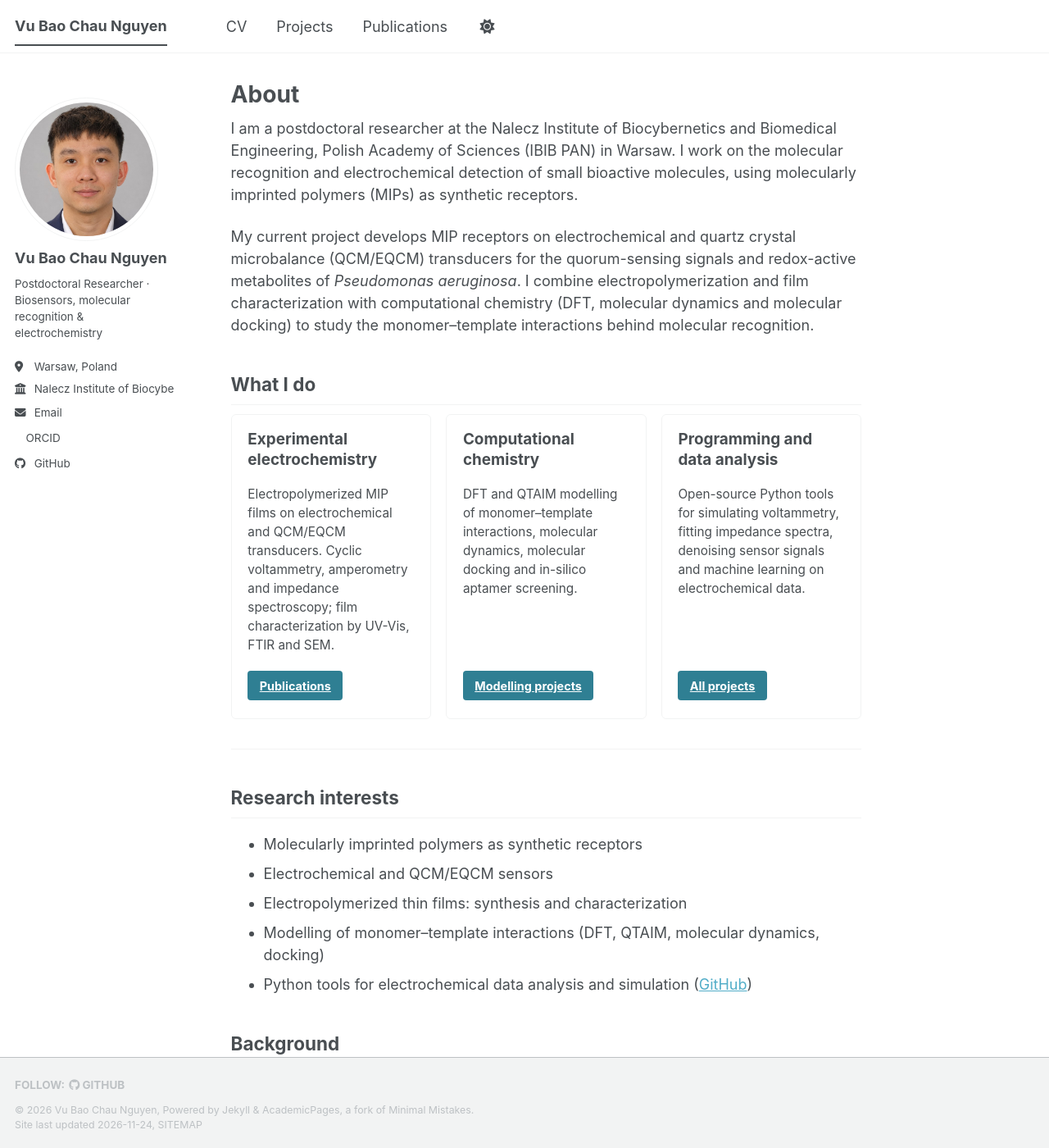
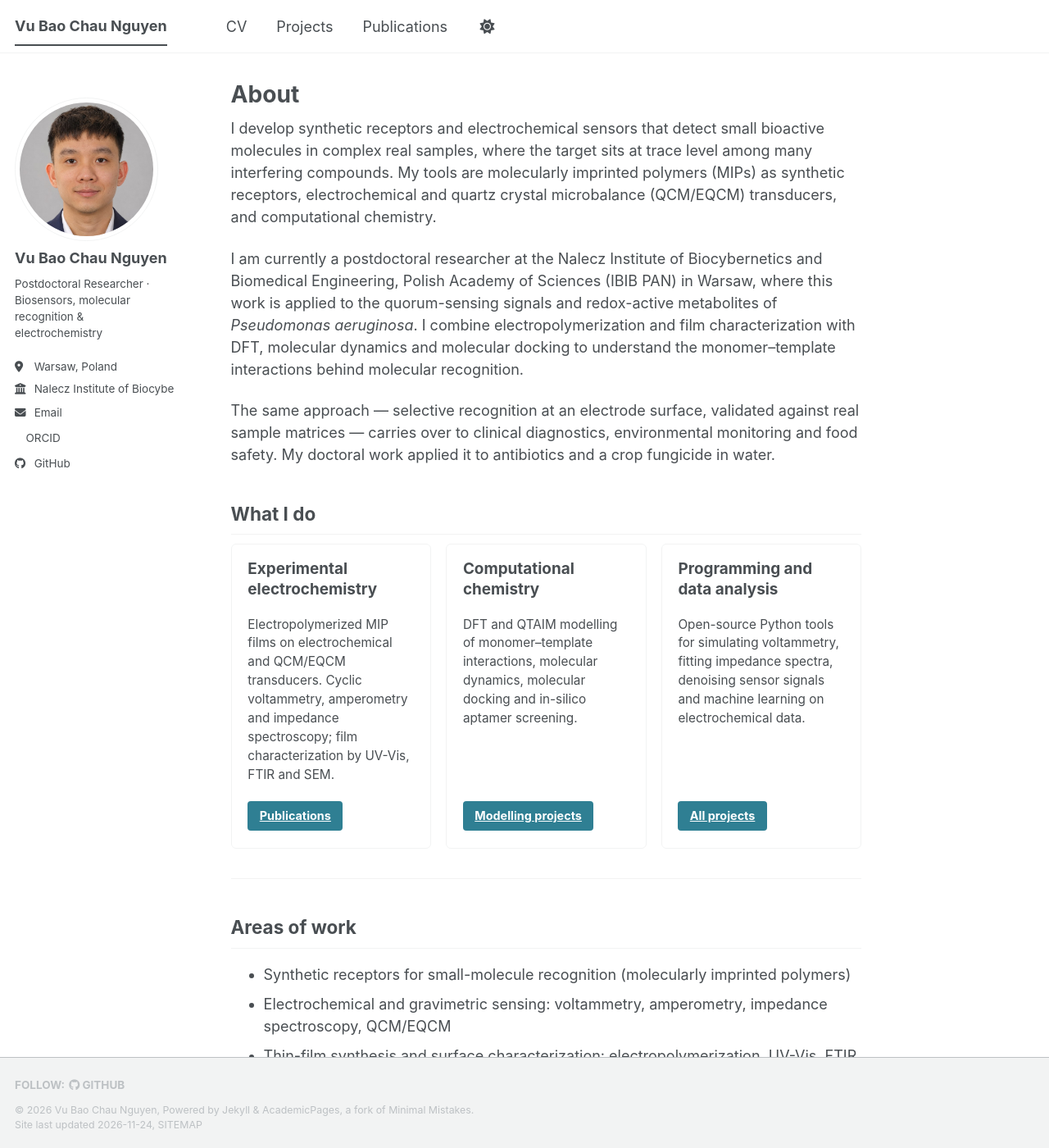
Before and after one commit to deannguyen9xyz/deannguyen9xyz.github.io, a Jekyll site: the page built from _pages/about.md, in a window 1280 px wide and 1400 px high. Shown: the whole window at 82% size. Built offline with Jekyll 4.4.1, drawn with Linux system fonts in a browser that asks for light colours; a script bundle is joined from its source files by our own code; a style sheet for code colours, icons or effects is not loaded; some of the changed text lies outside the part shown.

Commit message:
Reframe About page
Lead with selective detection of small molecules in complex samples rather
than with the current institute and target organism, and add a line on where
the approach transfers. Research interests rewritten at capability level.
Clinical diagnostics experience moved out of a closing line in Background
into its own section, with what it contributes to method development.

```diff
--- a/_pages/about.md
+++ b/_pages/about.md
@@ -23,24 +23,30 @@ feature_row:
     btn_class: "btn--primary"
 ---
 
-I am a postdoctoral researcher at the Nalecz Institute of Biocybernetics and Biomedical Engineering, Polish Academy of Sciences (IBIB PAN) in Warsaw. I work on the molecular recognition and electrochemical detection of small bioactive molecules, using molecularly imprinted polymers (MIPs) as synthetic receptors.
+I develop synthetic receptors and electrochemical sensors that detect small bioactive molecules in complex real samples, where the target sits at trace level among many interfering compounds. My tools are molecularly imprinted polymers (MIPs) as synthetic receptors, electrochemical and quartz crystal microbalance (QCM/EQCM) transducers, and computational chemistry.
 
-My current project develops MIP receptors on electrochemical and quartz crystal microbalance (QCM/EQCM) transducers for the quorum-sensing signals and redox-active metabolites of *Pseudomonas aeruginosa*. I combine electropolymerization and film characterization with computational chemistry (DFT, molecular dynamics and molecular docking) to study the monomer–template interactions behind molecular recognition.
+I am currently a postdoctoral researcher at the Nalecz Institute of Biocybernetics and Biomedical Engineering, Polish Academy of Sciences (IBIB PAN) in Warsaw, where this work is applied to the quorum-sensing signals and redox-active metabolites of *Pseudomonas aeruginosa*. I combine electropolymerization and film characterization with DFT, molecular dynamics and molecular docking to understand the monomer–template interactions behind molecular recognition.
+
+The same approach — selective recognition at an electrode surface, validated against real sample matrices — carries over to clinical diagnostics, environmental monitoring and food safety. My doctoral work applied it to antibiotics and a crop fungicide in water.
 
 ## What I do
 
 {% include feature_row %}
 
-## Research interests
+## Areas of work
 
-- Molecularly imprinted polymers as synthetic receptors
-- Electrochemical and QCM/EQCM sensors
-- Electropolymerized thin films: synthesis and characterization
-- Modelling of monomer–template interactions (DFT, QTAIM, molecular dynamics, docking)
-- Python tools for electrochemical data analysis and simulation ([GitHub](https://github.com/deannguyen9xyz))
+- Synthetic receptors for small-molecule recognition (molecularly imprinted polymers)
+- Electrochemical and gravimetric sensing: voltammetry, amperometry, impedance spectroscopy, QCM/EQCM
+- Thin-film synthesis and surface characterization: electropolymerization, UV-Vis, FTIR, SEM
+- Computational screening of molecular interactions: DFT, QTAIM, molecular dynamics, docking
+- Scientific software and data analysis: Python tools for simulation, signal processing and machine learning on sensor data ([GitHub](https://github.com/deannguyen9xyz))
 
 ## Background
 
 I received my PhD in Chemical Engineering from Tallinn University of Technology, Estonia, in 2025. My [thesis](https://doi.org/10.23658/taltech.64/2025) developed MIP-based electrochemical sensors for pollutants in water: macrolide antibiotics, ampicillin and the fungicide azoxystrobin.
 
-Before moving into research, I worked from 2014 to 2019 as an application engineer in clinical laboratory diagnostics in Vietnam, supporting automated biochemistry, immunoassay, HPLC and microbiology systems in hospital laboratories.
+## Clinical diagnostics and quality systems
+
+From 2014 to 2019 I worked in clinical laboratory diagnostics in Vietnam as an application engineer, installing and supporting automated platforms in hospital and clinic laboratories across the centre and south of the country: clinical biochemistry (Beckman Coulter AU/DxC), chemiluminescent immunoassay (Access 2/DxI) including maternal serum screening, boronate-affinity HPLC for HbA1c, and microbial identification and antimicrobial susceptibility testing (MicroScan autoSCAN-4/WalkAway). The role involved training laboratory staff, diagnosing calibration and quality-control failures on instruments in routine diagnostic use, and supporting biosafety practice and ISO 15189 accreditation.
+
+That experience shapes how I approach method development now: what it takes for an analytical method to stay stable, documented and auditable once results are used for decisions, rather than only working once on a bench.
```
